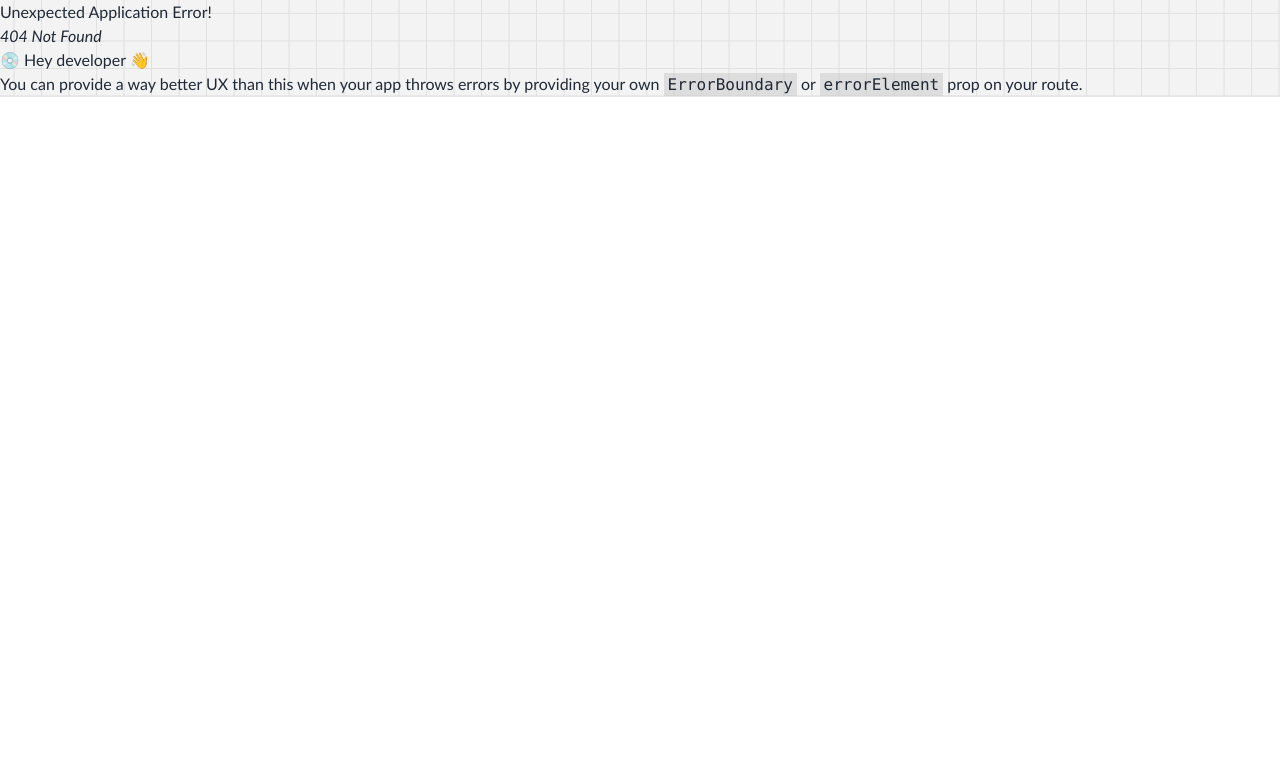
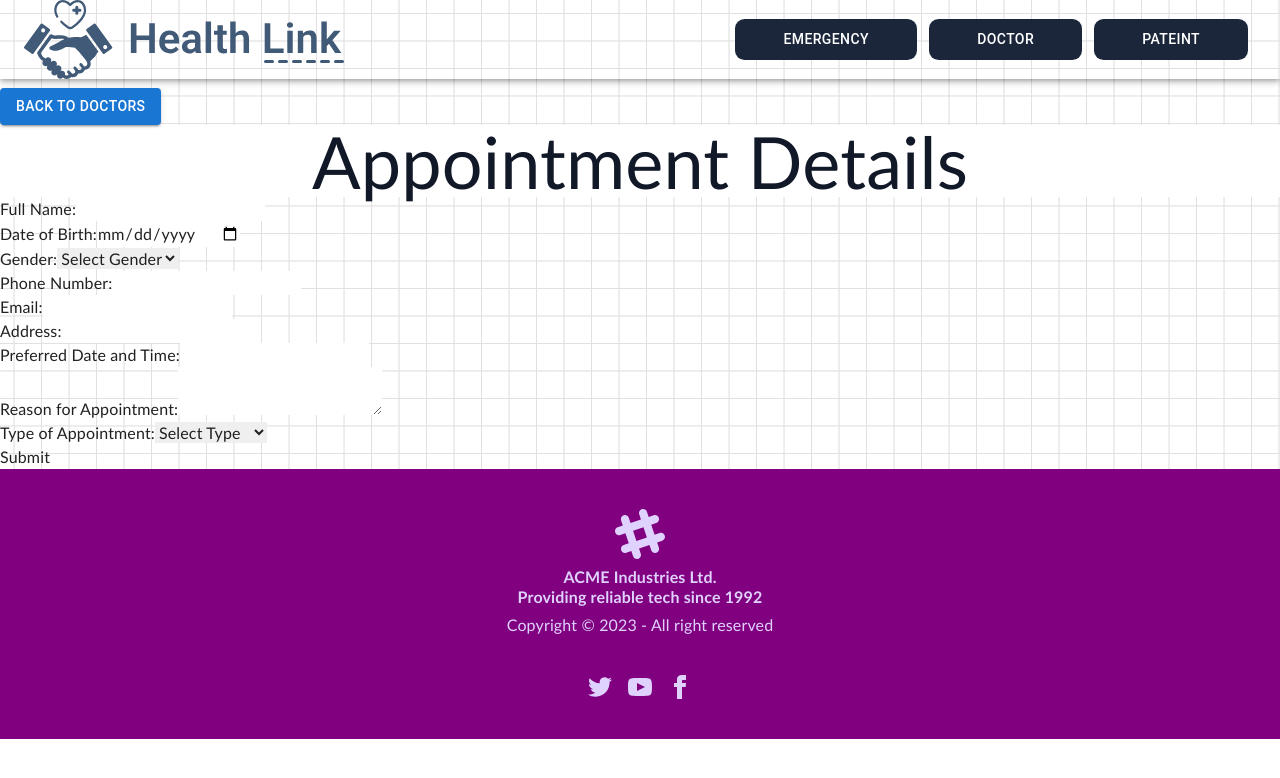
Before and after one commit to maazmlr/Devathon, a React (Vite) app: page /bookDoctor/1 in a window 1280 px wide. Before the commit this address had no page. Shown: the top 778 px of the page. Built offline with nearby package versions, Linux system fonts and the light colour scheme.

Commit message:
add appointment

```diff
--- a/package.json
+++ b/package.json
@@ -15,6 +15,7 @@
     "@mui/icons-material": "^5.14.15",
     "@mui/material": "^5.14.15",
     "@mui/styled-engine-sc": "^6.0.0-alpha.3",
+    "@react-spring/web": "^9.7.3",
     "axios": "^1.6.0",
     "formik": "^2.4.5",
     "react": "^18.2.0",
--- a/src/App.jsx
+++ b/src/App.jsx
@@ -1,8 +1,8 @@
 
 import './App.css'
+import DoctorAppointment from './componnents/Doctors/DoctorAppointment'
 import { Doctoer } from './componnents/Doctors/Doctoer'
 import { SpecificDoc } from './componnents/Doctors/SpecificDoc'
-import DrawerAppBar from './componnents/Header'
 import { Home } from './componnents/Home/Home'
 import { MainLayout } from './componnents/MainLayout'
 import SignIn from './componnents/Signin'
@@ -16,9 +16,11 @@ function App() {
   <Route element={<MainLayout/>}>
     <Route path='/' element={<Home/>}/>
     <Route path='/signup' element={<Signup/>}/>
+    <Route path='/signin' element={<SignIn/>}/>
+    <Route path='bookDoctor/:id' element={<DoctorAppointment/>}/>
 
-    <Route path='emergency' element={<Doctoer/>}/>
-    <Route path='emergency/:id' element={<SpecificDoc/>}/>
+    <Route path='doctor' element={<Doctoer/>}/>
+    <Route path='doctor/:id' element={<SpecificDoc/>}/>
   </Route>
     ))
   return(
--- /dev/null
+++ b/src/componnents/Doctors/AppointmentForm.jsx
@@ -0,0 +1,115 @@
+import React from 'react';
+import { Formik, Field, Form, ErrorMessage } from 'formik';
+import * as Yup from 'yup';
+
+const validationSchema = Yup.object().shape({
+  fullName: Yup.string().required('Full Name is required'),
+  dateOfBirth: Yup.date().required('Date of Birth is required'),
+  gender: Yup.string().required('Gender is required'),
+  phoneNumber: Yup.string().required('Phone Number is required'),
+  email: Yup.string().email('Invalid email address').required('Email is required'),
+  address: Yup.string().required('Address is required'),
+  preferredDateAndTime: Yup.string().required('Preferred Date and Time is required'),
+  reasonForAppointment: Yup.string().required('Reason for Appointment is required'),
+  typeOfAppointment: Yup.string().required('Type of Appointment is required'),
+});
+
+const initialValues = {
+  fullName: '',
+  dateOfBirth: '',
+  gender: '',
+  phoneNumber: '',
+  email: '',
+  address: '',
+  preferredDateAndTime: '',
+  reasonForAppointment: '',
+  typeOfAppointment: '',
+};
+
+const AppointmentForm = () => {
+  const onSubmit = (values, { setSubmitting }) => {
+    // Handle form submission logic here
+    console.log(values);
+    setSubmitting(false);
+  };
+
+  return (
+    <Formik
+      initialValues={initialValues}
+      validationSchema={validationSchema}
+      onSubmit={onSubmit}
+    >
+      <Form>
+        <div>
+          <label htmlFor="fullName">Full Name:</label>
+          <Field type="text" id="fullName" name="fullName" />
+          <ErrorMessage name="fullName" component="div" />
+        </div>
+
+        <div>
+          <label htmlFor="dateOfBirth">Date of Birth:</label>
+          <Field type="date" id="dateOfBirth" name="dateOfBirth" />
+          <ErrorMessage name="dateOfBirth" component="div" />
+        </div>
+
+        <div>
+          <label htmlFor="gender">Gender:</label>
+          <Field as="select" id="gender" name="gender">
+            <option value="">Select Gender</option>
+            <option value="male">Male</option>
+            <option value="female">Female</option>
+            <option value="other">Other</option>
+          </Field>
+          <ErrorMessage name="gender" component="div" />
+        </div>
+
+        <div>
+          <label htmlFor="phoneNumber">Phone Number:</label>
+          <Field type="tel" id="phoneNumber" name="phoneNumber" />
+          <ErrorMessage name="phoneNumber" component="div" />
+        </div>
+
+        <div>
+          <label htmlFor="email">Email:</label>
+          <Field type="email" id="email" name="email" />
+          <ErrorMessage name="email" component="div" />
+        </div>
+
+        <div>
+          <label htmlFor="address">Address:</label>
+          <Field type="text" id="address" name="address" />
+          <ErrorMessage name="address" component="div" />
+        </div>
+
+        <div>
+          <label htmlFor="preferredDateAndTime">Preferred Date and Time:</label>
+          <Field type="text" id="preferredDateAndTime" name="preferredDateAndTime" />
+          <ErrorMessage name="preferredDateAndTime" component="div" />
+        </div>
+
+        <div>
+          <label htmlFor="reasonForAppointment">Reason for Appointment:</label>
+          <Field as="textarea" id="reasonForAppointment" name="reasonForAppointment" />
+          <ErrorMessage name="reasonForAppointment" component="div" />
+        </div>
+
+        <div>
+          <label htmlFor="typeOfAppointment">Type of Appointment:</label>
+          <Field as="select" id="typeOfAppointment" name="typeOfAppointment">
+            <option value="">Select Type</option>
+            <option value="consultation">Consultation</option>
+            <option value="follow-up">Follow-up</option>
+            {/* Add more options as needed */}
+          </Field>
+          <ErrorMessage name="typeOfAppointment" component="div" />
+        </div>
+
+        <div>
+          <button type="submit">Submit</button>
+        </div>
+      </Form>
+    </Formik>
+  );
+};
+
+export default AppointmentForm;
--- /dev/null
+++ b/src/componnents/Doctors/BackButton.jsx
@@ -0,0 +1,10 @@
+import { Button } from '@mui/material'
+import React from 'react'
+
+const BackButton = () => {
+  return (
+    <Button variant="contained">Back to Doctors</Button>
+  )
+}
+
+export default BackButton
--- a/src/componnents/Doctors/DocCard.jsx
+++ b/src/componnents/Doctors/DocCard.jsx
@@ -37,8 +37,10 @@ export default function DocCard({name,rating,totalRating,timing,days,category,im
           <p className="title"><WatchLaterIcon/>{timing}</p>
           <p><CalendarMonthIcon/>:{days}</p>
           <div className="flex justify-center mt-4">
-          <Button variant="contained" className="w-2/3 ml-4  ">Book Appointment</Button>
-          <Button variant="contained" className="w-2/3">See Details</Button>
+         <NavLink to={`${id}`}><Button variant="contained" className="w-2/3 ml-4  ">See Details</Button></NavLink>
+         <NavLink to={`/bookDoctor/${id}`}> <Button variant="contained" className="w-2/3">Book Appointment</Button>
+         </NavLink>
+
           </div>
 
 
--- a/src/componnents/Doctors/Doctoer.jsx
+++ b/src/componnents/Doctors/Doctoer.jsx
@@ -1,8 +1,8 @@
 import React, { useEffect, useState } from "react";
 import DocCard from "./DocCard";
-import Buttons from "./butonns";
+import Buttons from "./Select";
 import axios from "axios";
-import BasicSelect from "./butonns";
+import BasicSelect from "./Select";
 import { NavLink, useSearchParams } from 'react-router-dom';
 import { TextField } from "@mui/material";
 
@@ -21,8 +21,9 @@ export const Doctoer = () => {
 
 
   const elements = display.map((value) => (
-   <NavLink to={` ${value._id}`}> <DocCard
+   <DocCard
       key={value._id}
+
       name={value.name}
       category={value.category}
       rating={value.rating}
@@ -32,7 +33,7 @@ export const Doctoer = () => {
       img={value.img_url}
       id={value._id}
     />
-    </NavLink>
+
   ));
     let category=(new Set(data.map(value=>value.category)))
     category=[...category]
--- /dev/null
+++ b/src/componnents/Doctors/DoctorAppointment.jsx
@@ -0,0 +1,21 @@
+import React from 'react'
+import BackButton from './BackButton'
+import AppointmentForm from './AppointmentForm'
+
+
+const DoctorAppointment = () => {
+  return (
+
+    <div>
+        <BackButton/>
+
+        <div className="appointment">
+            <h2 className='text-gray-900 text-7xl dark:text-white bg-white	 text-center	'>Appointment Details </h2>
+            <AppointmentForm/>
+        </div>
+    </div>
+  )
+}
+
+
+export default DoctorAppointment
--- a/src/componnents/Doctors/SpecificDoc.jsx
+++ b/src/componnents/Doctors/SpecificDoc.jsx
@@ -4,6 +4,7 @@ import React, { useEffect, useState } from 'react'
 import { useParams } from 'react-router-dom'
 import WatchLaterIcon from "@mui/icons-material/WatchLater";
 import CalendarMonthIcon from "@mui/icons-material/CalendarMonth";
+import BackButton from './BackButton';
 
 
 export const SpecificDoc = () => {
@@ -16,8 +17,7 @@ export const SpecificDoc = () => {
     },[])
   return (
     <>
-    <Button variant="contained">Back to Doctors</Button>
-
+    <BackButton/>
     <div className="card card-side bg-base-100 shadow-xl my-10">
   <figure className=''><img src={data.img_url} alt="Movie" className='w-2/2 h-full	'/></figure>
   <div className="card-body flex ">
--- a/src/componnents/Header.jsx
+++ b/src/componnents/Header.jsx
@@ -18,7 +18,7 @@ import logo from '../assets/Logo/Landie.svg'
 import { NavLink } from 'react-router-dom';
 
 const drawerWidth = 240;
-const navItems = ['Emergency', ' Doctor ', 'Pateint'];
+const navItems = ['Emergency', 'Doctor', 'Pateint'];
 
 function Header(props) {
   const { window } = props;
```
Also changed, not shown: src/componnents/Doctors/Select.jsx (renamed from src/componnents/Doctors/butonns.jsx), 1 other file (tests, documents, lock files or other folders).
